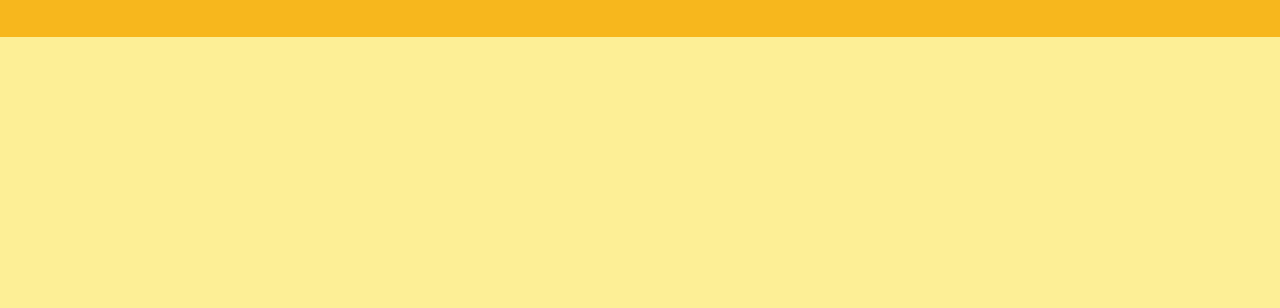
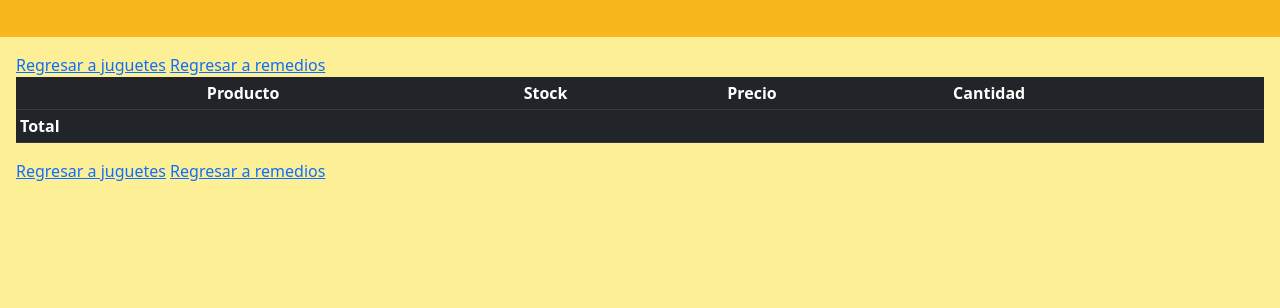
Before and after one commit to Estebanfonseca/challenge_Mindy, a plain HTML site: page carrito.html in a window 1280 px wide. Shown: the part 243-551 px from the top of the page. Drawn offline with nearby package versions, Linux system fonts and the light colour scheme.

Commit message:
inserto tabla y creamos carrito js

```diff
--- a/carrito.html
+++ b/carrito.html
@@ -71,6 +71,33 @@
         </div>
     </header>
     <main>
+      <a href="./juguetes.html">Regresar a juguetes</a>
+      <a href="./remedios.html">Regresar a remedios</a>
+      <div class="table-responsive">
+      <table class="table table-dark table-sm">
+        <thead>
+          <tr>
+            <th></th>
+          <th>Producto</th>
+          <th>Stock</th>
+          <th>Precio</th>
+          <th>Cantidad</th>
+        </tr>
+        </thead>
+        <tbody>
+
+        </tbody>
+        <tfoot>
+          <th colspan="1">Total</th>
+          <td></td>
+          <td></td>
+          <td></td>
+          <td></td>
+        </tfoot>
+      </table>
+    </div>
+    <a href="./juguetes.html">Regresar a juguetes</a>
+    <a href="./remedios.html">Regresar a remedios</a>
     </main>
     <footer>
         <div>
@@ -122,6 +149,7 @@
         <img src="./img/payment-methods-footer.jpg" alt="">
         <p>hecho por: German pungitore-Ramiro rojas-Laila jalil-Nicolas lopez-Esteban fonseca 2022</p>
       </footer>
+<script src="./js/carrito.js"></script>
 <script src="https://cdn.jsdelivr.net/npm/bootstrap@5.2.2/dist/js/bootstrap.bundle.min.js" integrity="sha384-OERcA2EqjJCMA+/3y+gxIOqMEjwtxJY7qPCqsdltbNJuaOe923+mo//f6V8Qbsw3" crossorigin="anonymous"></script>
 </body>
 </html>
--- /dev/null
+++ b/js/carrito.js
@@ -0,0 +1,3 @@
+let productoSeleccionado = localStorage.getItem("producto")
+productoSeleccionado = json.parse(productoSeleccionado)
+console.log(productoSeleccionado)
```
